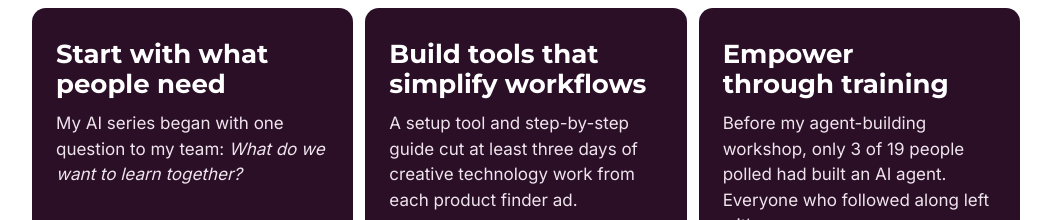
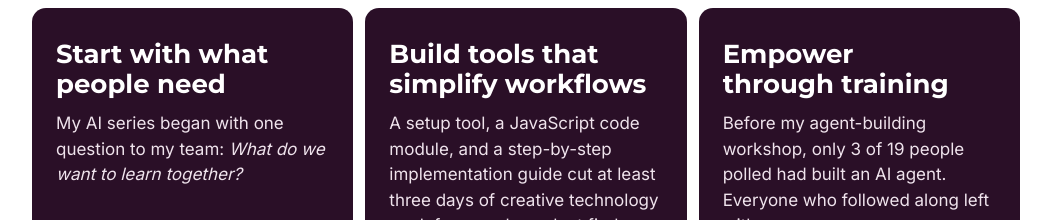
Before and after one commit to TeresaRosinski/hellorosinski, a plain HTML site: page public/index.html in a window 1280 px wide. Shown: the part 580-800 px from the top of the page, without its empty margins (114-1165 px from the left). Drawn offline with nearby package versions, Linux system fonts and the light colour scheme.

Commit message:
content: name the JavaScript code module in the second How I work card
Co-Authored-By: Claude Opus 5.5 <noreply@anthropic.com>

```diff
--- a/public/index.html
+++ b/public/index.html
@@ -89,7 +89,7 @@
         </li>
         <li class="how-i-work-card">
           <h3>Build tools that simplify workflows</h3>
-          <p>A setup tool and step-by-step guide cut at least three days of creative technology work from each product finder ad.</p>
+          <p>A setup tool, a JavaScript code module, and a step-by-step implementation guide cut at least three days of creative technology work from each product finder ad.</p>
           <a class="how-i-work-link" href="#product-finder">See the tool<span aria-hidden="true"> →</span></a>
         </li>
         <li class="how-i-work-card">
```
